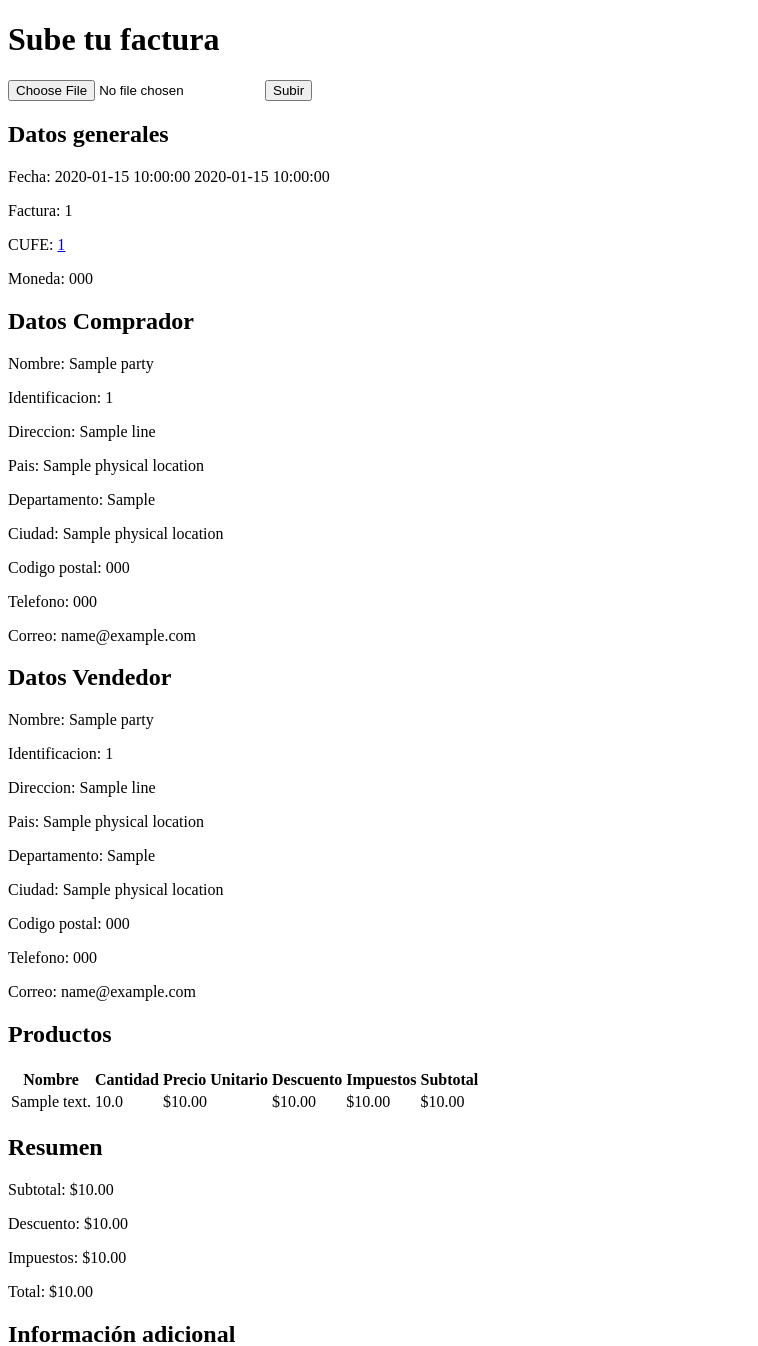
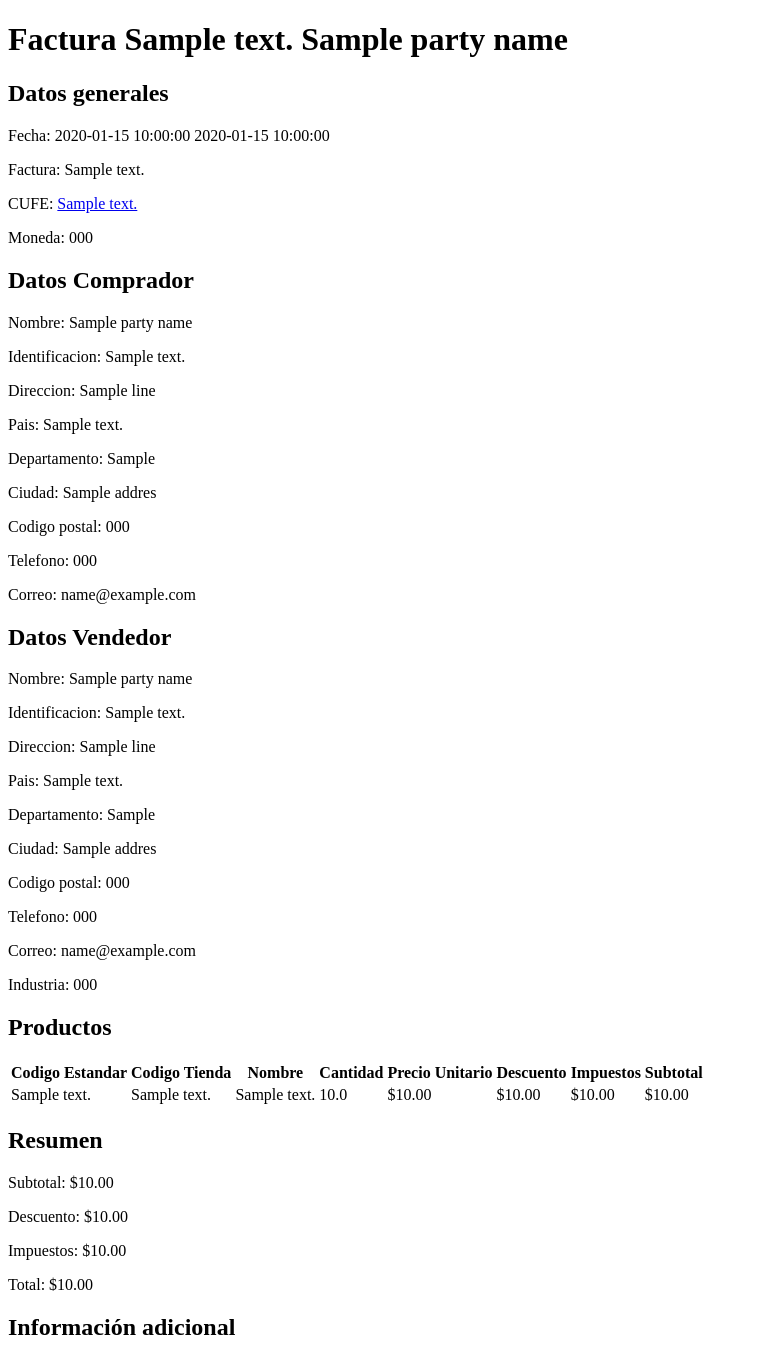
Before and after one commit to luisoteko/misrecibos-core-python, a Flask app: template api/templates/invoice.html in a window 1280 px wide. Shown: the top 1346 px of the page, without its empty margins (0-758 px from the left). Run offline with Flask 3, Linux system fonts and the light colour scheme; the template is opened without the code that fills it: most values are stand-ins (such as "Sample title", 1, 10 or a date in 2020).

Commit message:
Fallback frontend

```diff
--- a/api/models.py
+++ b/api/models.py
@@ -1543,6 +1543,7 @@ class Document:
             _legal_monetary_total,
         )
 
+
 @dataclass
 class Invoice(Document):
     invoice_line: List[InvoiceLine]
--- a/api/templates/invoice.html
+++ b/api/templates/invoice.html
@@ -6,15 +6,7 @@
   </head>
 
   <body>
-    <h1>Sube tu factura</h1>
-    <form
-      method="POST"
-      enctype="multipart/form-data"
-      action="{{ url_for('invoice') }}"
-    >
-      <input type="file" name="file" />
-      <input type="submit" value="Subir" />
-    </form>
+    <h1>Factura {{invoice.id.text}} {{invoice.accounting_supplier_party.party.party_name.name}}</h1>
     {% include 'invoice/general.html' %}
     {% include 'invoice/buyer.html' %}
     {% include 'invoice/seller.html' %}
--- a/api/templates/invoice/buyer.html
+++ b/api/templates/invoice/buyer.html
@@ -1,12 +1,15 @@
 <section>
   <h2>Datos Comprador</h2>
-  <p>Nombre: {{ invoice.accounting_customer_party.party.party_name }}</p>
-  <p>Identificacion: {{ invoice.accounting_customer_party.party.party_tax_scheme.company_id }}</p>
-  <p>Direccion: {{ invoice.accounting_customer_party.party.physical_location.line}}</p>
-  <p>Pais: {{ invoice.accounting_customer_party.party.physical_location.country_name }}</p>
-  <p>Departamento: {{ invoice.accounting_customer_party.party.physical_location.country_subentity }}</p>
-  <p>Ciudad: {{ invoice.accounting_customer_party.party.physical_location.city_name }}</p>
-  <p>Codigo postal: {{invoice.accounting_customer_party.party.physical_location.postal_zone}}</p>
+  <p>Nombre: {{ invoice.accounting_customer_party.party.party_name.name }}</p>
+  <p>Identificacion: {{ invoice.accounting_customer_party.party.party_tax_scheme.company_id.text }}</p>
+  <p>Direccion: {% for line in invoice.accounting_customer_party.party.physical_location.address.address_line %}
+    {{ line.line }}
+    {% endfor %}
+  </p>
+  <p>Pais: {{ invoice.accounting_customer_party.party.physical_location.address.country.name.text }}</p>
+  <p>Departamento: {{ invoice.accounting_customer_party.party.physical_location.address.country_subentity }}</p>
+  <p>Ciudad: {{ invoice.accounting_customer_party.party.physical_location.address.city_name }}</p>
+  <p>Codigo postal: {{invoice.accounting_customer_party.party.physical_location.address.postal_zone}}</p>
   <p>Telefono: {{ invoice.accounting_customer_party.party.contact.telephone }}</p>
-  <p>Correo: {{ invoice.accounting_customer_party.party.contact.email }}</p>
+  <p>Correo: {{ invoice.accounting_customer_party.party.contact.electronic_mail }}</p>
 </section>
--- a/api/templates/invoice/extra.html
+++ b/api/templates/invoice/extra.html
@@ -13,9 +13,9 @@
       <tbody>
         {% for allowance in invoice.allowance_charge %}
         <tr>
-          <td>{{ allowance.allowance_charge_reason }}</td>
-          <td>{{ "${:,.2f}".format(allowance.base_amount|float) }}</td>
-          <td>{{ "${:,.2f}".format(allowance.amount|float) }}</td>
+<!--          <td>{{ allowance.allowance_charge_reason }}</td>-->
+          <td>{{ "${:,.2f}".format(allowance.base_amount.text|float) }}</td>
+          <td>{{ "${:,.2f}".format(allowance.amount.text|float) }}</td>
         </tr>
         {% endfor %}
       </tbody>
--- a/api/templates/invoice/general.html
+++ b/api/templates/invoice/general.html
@@ -1,7 +1,7 @@
 <section>
   <h2>Datos generales</h2>
   <p>Fecha: {{ invoice.issue_date }} {{ invoice.issue_time }}</p>
-  <p>Factura: {{ invoice.id }}</p>
-  <p>CUFE: <a href="https://catalogo-vpfe.dian.gov.co/document/searchqr?documentkey={{ invoice.uuid }}"> {{invoice.uuid}} </a></p>
+  <p>Factura: {{ invoice.id.text }}</p>
+  <p>CUFE: <a href="https://catalogo-vpfe.dian.gov.co/document/searchqr?documentkey={{ invoice.UUID.text }}"> {{invoice.UUID.text}} </a></p>
   <p>Moneda: {{ invoice.document_currency_code }}</p>
 </section>
--- a/api/templates/invoice/products.html
+++ b/api/templates/invoice/products.html
@@ -3,6 +3,8 @@
   <table>
     <thead>
       <tr>
+        <th>Codigo Estandar</th>
+        <th>Codigo Tienda</th>
         <th>Nombre</th>
         <th>Cantidad</th>
         <th>Precio Unitario</th>
@@ -12,14 +14,16 @@
       </tr>
     </thead>
     <tbody>
-      {% for line in invoice.invoice_lines %}
+      {% for line in invoice.invoice_line %}
       <tr>
-        <td>{{ line.item_description }}</td>
+        <td>{{ line.item.standard_item_identification.id.text }}</td>
+        <td>{{ line.item.sellers_item_identification.id.text }}</td>
+        <td>{{ line.item.description }}</td>
         <td>{{ line.invoiced_quantity|float|round }}</td>
-        <td>{{ "${:,.2f}".format(line.price_amount|float) }}</td>
-        <td>{{ "${:,.2f}".format(line.allowance_charge.amount|float) }}</td>
-        <td>{{ "${:,.2f}".format(line.tax_total|float) }}</td>
-        <td>{{ "${:,.2f}".format(line.line_extension_amount|float) }}</td>
+        <td>{{ "${:,.2f}".format(line.price.price_amount.text|float) }}</td>
+        <td>{{ "${:,.2f}".format(line.allowance_charge.amount.text|float) }}</td>
+        <td>{{ "${:,.2f}".format(line.tax_total.tax_rounding_amount.text|float) }}</td>
+        <td>{{ "${:,.2f}".format(line.line_extension_amount.text|float) }}</td>
       </tr>
       {% endfor %}
     </tbody>
--- a/api/templates/invoice/seller.html
+++ b/api/templates/invoice/seller.html
@@ -1,12 +1,16 @@
 <section>
   <h2>Datos Vendedor</h2>
-  <p>Nombre: {{ invoice.accounting_supplier_party.party.party_name }}</p>
-  <p>Identificacion: {{ invoice.accounting_supplier_party.party.party_tax_scheme.company_id }}</p>
-  <p>Direccion: {{ invoice.accounting_supplier_party.party.physical_location.line}}</p>
-  <p>Pais: {{ invoice.accounting_supplier_party.party.physical_location.country_name }}</p>
-  <p>Departamento: {{ invoice.accounting_supplier_party.party.physical_location.country_subentity }}</p>
-  <p>Ciudad: {{ invoice.accounting_supplier_party.party.physical_location.city_name }}</p>
-  <p>Codigo postal: {{invoice.accounting_supplier_party.party.physical_location.postal_zone}}</p>
+  <p>Nombre: {{ invoice.accounting_supplier_party.party.party_name.name }}</p>
+  <p>Identificacion: {{ invoice.accounting_supplier_party.party.party_tax_scheme.company_id.text }}</p>
+  <p>Direccion: {% for line in invoice.accounting_supplier_party.party.physical_location.address.address_line %}
+    {{ line.line }}
+    {% endfor %}
+  </p>
+  <p>Pais: {{ invoice.accounting_supplier_party.party.physical_location.address.country.name.text }}</p>
+  <p>Departamento: {{ invoice.accounting_supplier_party.party.physical_location.address.country_subentity }}</p>
+  <p>Ciudad: {{ invoice.accounting_supplier_party.party.physical_location.address.city_name }}</p>
+  <p>Codigo postal: {{invoice.accounting_supplier_party.party.physical_location.address.postal_zone}}</p>
   <p>Telefono: {{ invoice.accounting_supplier_party.party.contact.telephone }}</p>
-  <p>Correo: {{ invoice.accounting_supplier_party.party.contact.email }}</p>
+  <p>Correo: {{ invoice.accounting_supplier_party.party.contact.electronic_mail }}</p>
+  <p>Industria: {{ invoice.accounting_supplier_party.party.industry_classification_code }}</p>
 </section>
--- a/api/templates/invoice/summary.html
+++ b/api/templates/invoice/summary.html
@@ -1,7 +1,7 @@
 <section>
   <h2>Resumen</h2>
-  <p>Subtotal: {{ "${:,.2f}".format(invoice.legal_monetary_total.line_extension_amount|float) }}</p>
-  <p>Descuento: {{ "${:,.2f}".format(invoice.legal_monetary_total.allowance_total_amount|float) }}</p>
-  <p>Impuestos: {{ "${:,.2f}".format(invoice.legal_monetary_total.tax_exclusive_amount|float) }}</p>
-  <p>Total: {{ "${:,.2f}".format(invoice.legal_monetary_total.payable_amount|float) }}</p>
+  <p>Subtotal: {{ "${:,.2f}".format((invoice.legal_monetary_total.line_extension_amount.text or '0')|float) }}</p>
+  <p>Descuento: {{ "${:,.2f}".format((invoice.legal_monetary_total.allowance_total_amount.text or '0')|float) }}</p>
+  <p>Impuestos: {{ "${:,.2f}".format((invoice.legal_monetary_total.tax_exclusive_amount.text or '0')|float) }}</p>
+  <p>Total: {{ "${:,.2f}".format((invoice.legal_monetary_total.payable_amount.text or '0')|float) }}</p>
 </section>
```
